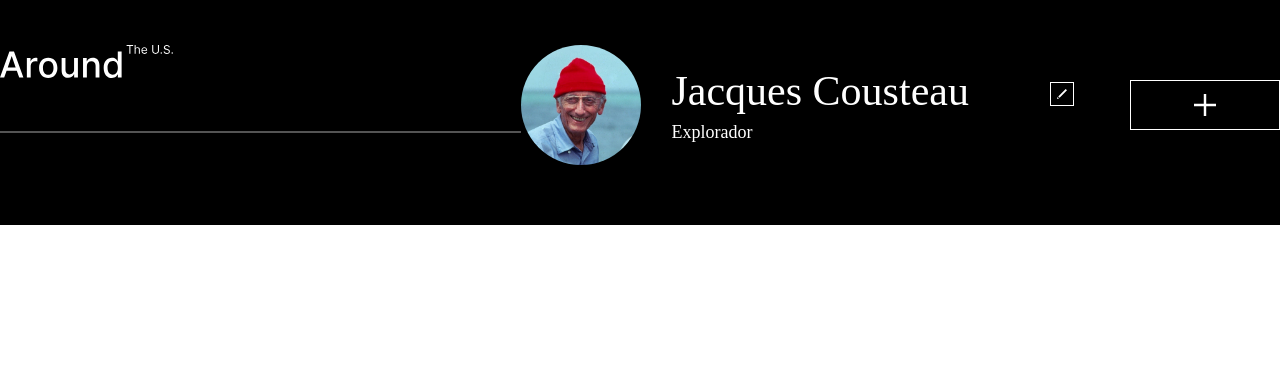
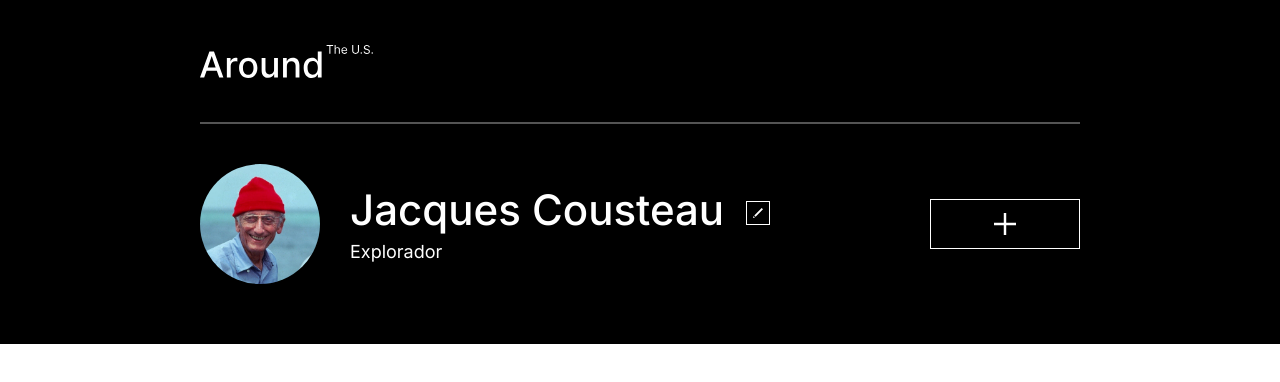
Before and after one commit to Lucas2907/web_project_around, a plain HTML site: page index.html in a window 1280 px wide. Drawn offline with Linux system fonts and the light colour scheme.

Commit message:
fix the width of the page and the header section

```diff
--- a/blocks/header.css
+++ b/blocks/header.css
@@ -1,11 +1,13 @@
 .header {
-  width: 68.75%;
+  width: 100%;
+  max-width: 880px;
 }
 
 .header__logo {
-  margin-bottom: 41px ;
+  margin-bottom: 41px;
 }
 
 .header__line {
   border: 1px solid #545454;
+  margin: 0 0 40px;
 }
--- a/blocks/page.css
+++ b/blocks/page.css
@@ -1,6 +1,9 @@
 .page{
+  font-family: "Inter", sans-serif;
   display: flex;
+  flex-direction: column;
   background-color: black;
-  justify-content: center;
-  padding: 45px 0 60px 0;
+  justify-content: start;
+  align-items: center;
+  padding: 45px 200px 60px 200px;
 }
```
